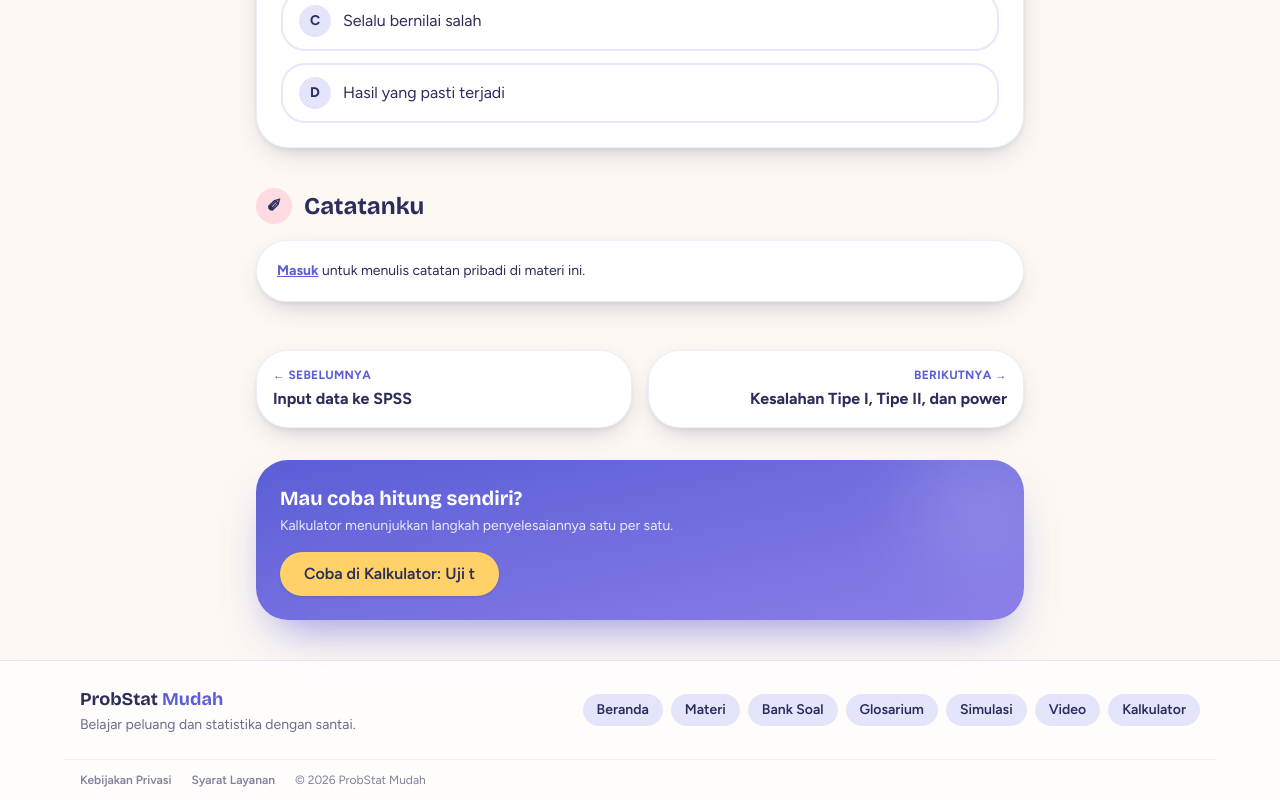
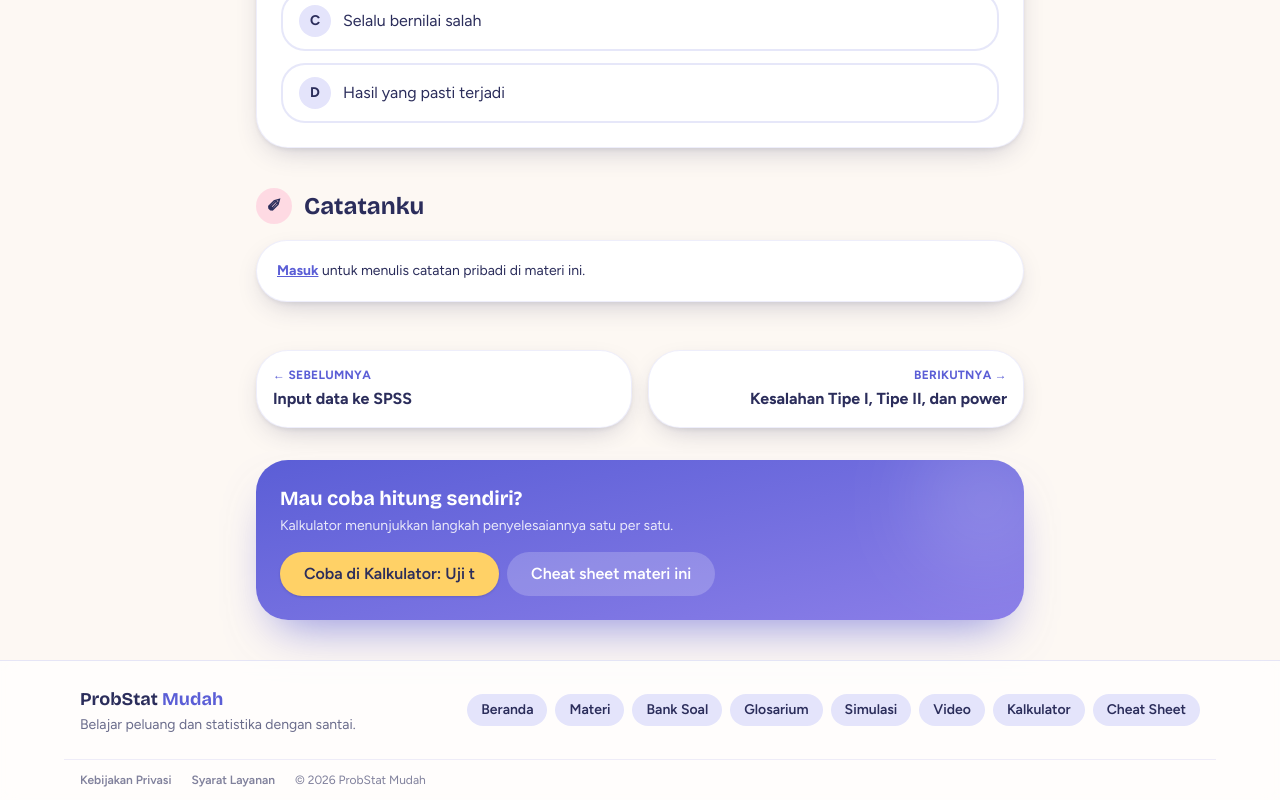
Before and after one commit to bresmanrendy006-byte/probstat-mudah, a Next.js app: page /materi/dasar-uji-hipotesis in a window 1280 px wide. Shown: the part 3440-4240 px from the top of the page. Built offline with nearby package versions, Linux system fonts and the light colour scheme; no server answers.

Commit message:
Tambah tombol dan chip cheat sheet

```diff
--- a/src/app/materi/[slug]/page.js
+++ b/src/app/materi/[slug]/page.js
@@ -271,6 +271,12 @@ export default async function IsiMateri({ params }) {
           >
             {kalk ? `Coba di Kalkulator: ${kalk.nama}` : "Buka Kalkulator"}
           </Link>
+          <Link
+            href={`/cheat-sheet/${slug}`}
+            className="ml-2 mt-4 inline-block rounded-full bg-white/20 px-6 py-2.5 font-semibold text-white transition hover:-translate-y-0.5 hover:bg-white/30"
+          >
+            Cheat sheet materi ini
+          </Link>
         </div>
       </div>
     </div>
--- a/src/components/KerangkaUmum.js
+++ b/src/components/KerangkaUmum.js
@@ -20,6 +20,7 @@ const tautanFooter = [
   { href: "/simulasi", nama: "Simulasi" },
   { href: "/video", nama: "Video" },
   { href: "/kalkulator", nama: "Kalkulator" },
+  { href: "/cheat-sheet", nama: "Cheat Sheet" },
 ];
 
 const tautanLegal = [
```
